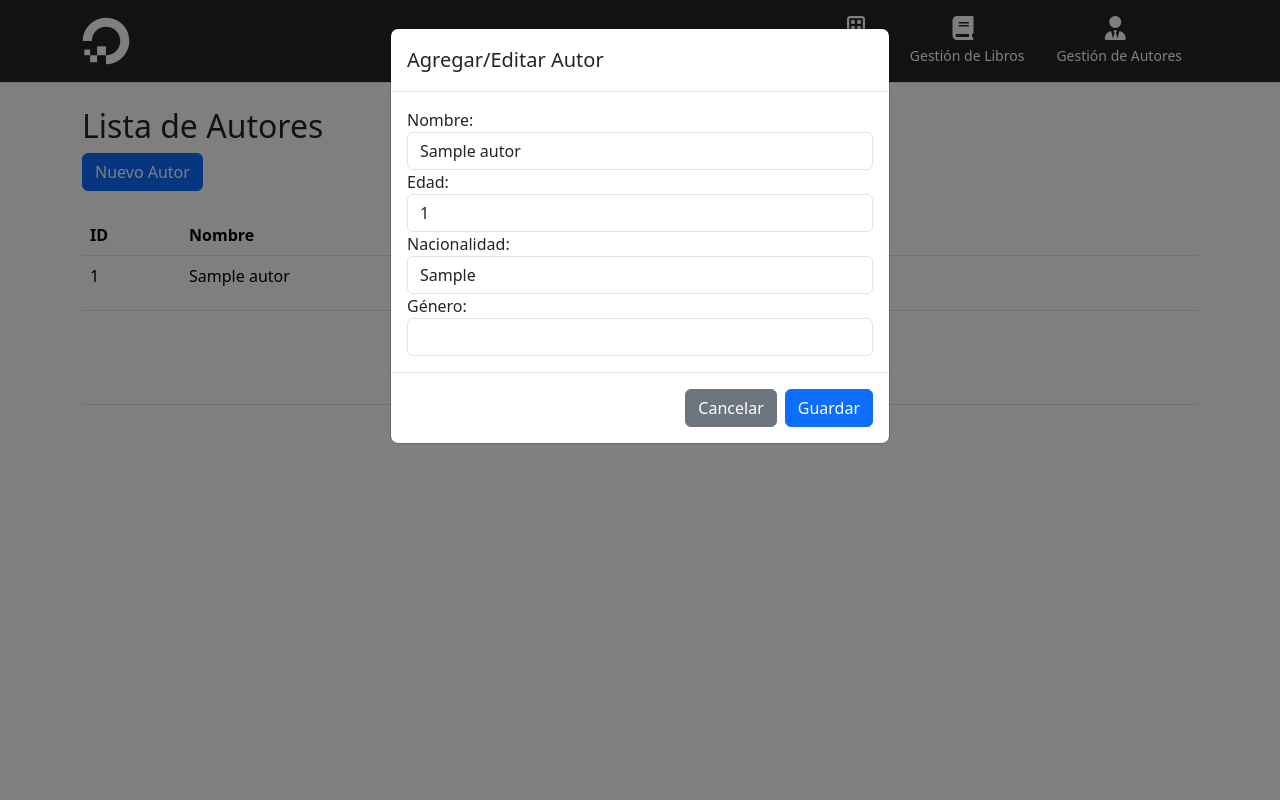
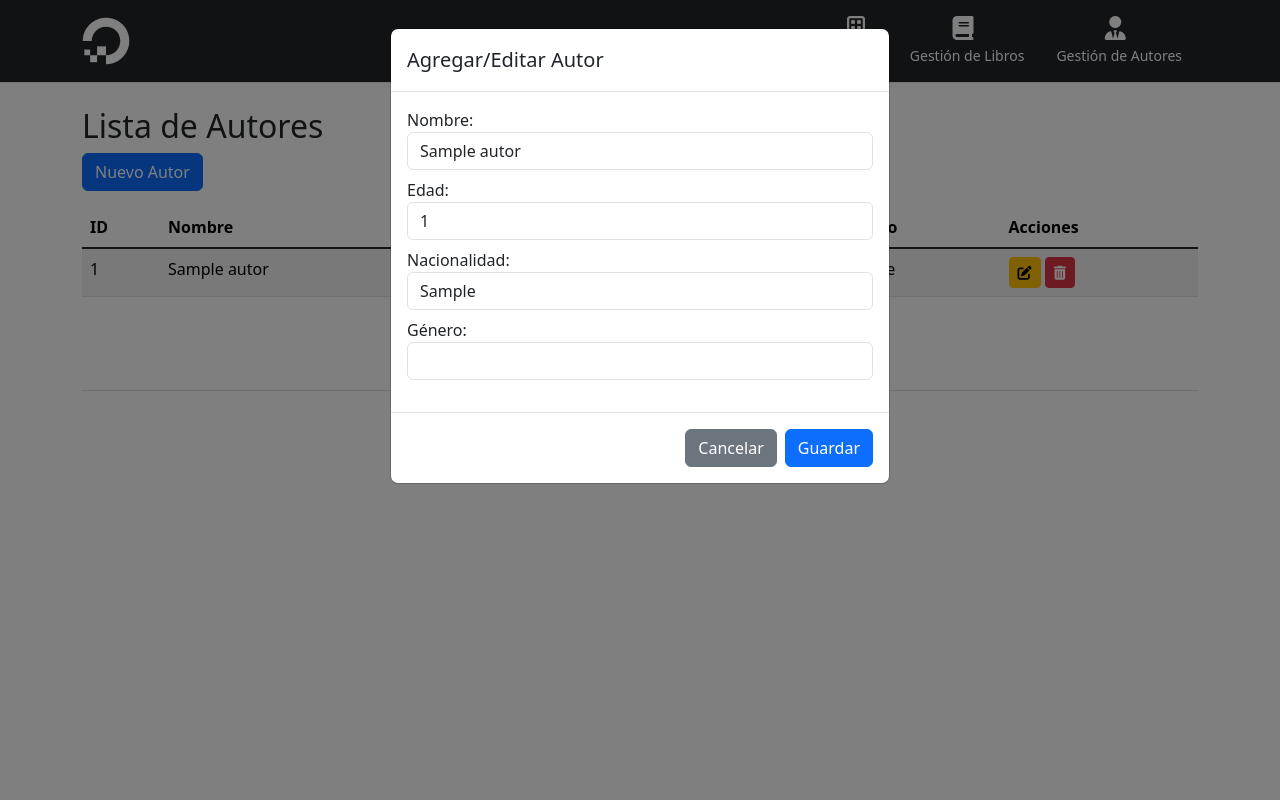
Before and after one commit to maik151/Proyecto_Final_Jimenez_Chiluiza_Loor, a PHP site: page /Proyecto_Final_Jimenez_Chiluiza_Loor/app/views/AutorView.php in a window 1280 px wide, after a click that opens the changed part. Run offline with PHP 8.4, Linux system fonts and the light colour scheme; tables that the repository leaves empty hold one stand-in row (values such as "Sample post"); some libraries are stand-ins or nearby versions.

Commit message:
- se movio el archivo de gestion.php a la carpeta de templates para mejorar la interaccion - se editaron estilos de autorview.php - se valida todo el proceso de CRUD en el contexto de AutorView

```diff
--- a/app/views/AutorView.php
+++ b/app/views/AutorView.php
@@ -22,21 +22,40 @@ $autores = $autorService->getAll();
 
     <div class="container mt-4">
         <h2>Lista de Autores</h2>
-        <button class="btn btn-primary" onclick="abrirModalNuevoAutor()">Nuevo Autor</button>
+        <button class="btn btn-primary mb-3" onclick="abrirModalNuevoAutor()">Nuevo Autor</button>
 
-        <table class="table mt-4">
-            <tr><th>ID</th><th>Nombre</th><th>Edad</th><th>Acciones</th></tr>
+        <table class="table table-striped">
+            <thead class="thead-dark">
+                <tr>
+                    <th>ID</th>
+                    <th>Nombre</th>
+                    <th>Edad</th>
+                    <th>Nacionalidad</th>
+                    <th>Género</th>
+                    <th>Acciones</th>
+                </tr>
+            </thead>
+            <tbody>
                 <?php foreach ($autores as $autor): ?>
                     <tr>
                         <td><?= $autor['id_autor'] ?></td>
                         <td><?= $autor['nombre_autor'] ?></td>
                         <td><?= $autor['edad_autor'] ?></td>
+                        <td><?= $autor['nacionalidad'] ?></td>
+                        <td><?= $autor['genero'] ?></td>
                         <td>
-                        <button class="btn btn-warning" onclick="editarAutor(<?= htmlspecialchars(json_encode($autor)) ?>)">Editar</button>
-                        <button class="btn btn-danger" onclick="eliminarAutor(<?= $autor['id_autor'] ?>)">Eliminar</button>
+                            <!-- Icono de Editar -->
+                            <button class="btn btn-warning btn-sm" onclick="editarAutor(<?= htmlspecialchars(json_encode($autor)) ?>)">
+                                <i class="fas fa-edit"></i> <!-- Font Awesome icon for edit -->
+                            </button>
+                            <!-- Icono de Eliminar -->
+                            <button class="btn btn-danger btn-sm" onclick="eliminarAutor(<?= $autor['id_autor'] ?>)">
+                                <i class="fas fa-trash-alt"></i> <!-- Font Awesome icon for delete -->
+                            </button>
                         </td>
                     </tr>
                 <?php endforeach; ?>
+            </tbody>
         </table>
     </div>
 
@@ -50,13 +69,13 @@ $autores = $autorService->getAll();
                 <div class="modal-body">
                     <input type="hidden" id="id_autor">
                     <label>Nombre:</label>
-                    <input type="text" id="nombre_autor" class="form-control">
+                    <input type="text" id="nombre_autor" class="form-control mb-2">
                     <label>Edad:</label>
-                    <input type="number" id="edad_autor" class="form-control">
+                    <input type="number" id="edad_autor" class="form-control mb-2">
                     <label>Nacionalidad:</label>
-                    <input type="text" id="nacionalidad" class="form-control">
+                    <input type="text" id="nacionalidad" class="form-control mb-2">
                     <label>Género:</label>
-                    <select id="genero" class="form-control">
+                    <select id="genero" class="form-control mb-3">
                         <option value="Masculino">Masculino</option>
                         <option value="Femenino">Femenino</option>
                         <option value="Otro">Otro</option>
@@ -69,7 +88,6 @@ $autores = $autorService->getAll();
             </div>
         </div>
     </div>
-
     <script>
         function abrirModalNuevoAutor() {
             document.getElementById("id_autor").value = "";
@@ -91,11 +109,32 @@ $autores = $autorService->getAll();
 
         function guardarAutor() {
             let id_autor = document.getElementById("id_autor").value;
+            let nombre_autor = document.getElementById("nombre_autor").value.trim();
+            let edad_autor = document.getElementById("edad_autor").value.trim();
+            let nacionalidad = document.getElementById("nacionalidad").value.trim();
+            let genero = document.getElementById("genero").value;
+
+            // Validaciones
+            if (nombre_autor === "") {
+                alert("El nombre del autor no puede estar vacío.");
+                return;
+            }
+
+            if (edad_autor === "" || isNaN(edad_autor) || parseInt(edad_autor) <= 0) {
+                alert("La edad debe ser un número positivo.");
+                return;
+            }
+
+            if (nacionalidad === "") {
+                alert("La nacionalidad no puede estar vacía.");
+                return;
+            }
+
             let autor = {
-                nombre_autor: document.getElementById("nombre_autor").value,
-                edad_autor: document.getElementById("edad_autor").value,
-                nacionalidad: document.getElementById("nacionalidad").value,
-                genero: document.getElementById("genero").value
+                nombre_autor: nombre_autor,
+                edad_autor: edad_autor,
+                nacionalidad: nacionalidad,
+                genero: genero
             };
 
             let url = id_autor ? "/Proyecto_Final_Jimenez_Chiluiza_Loor/public/autores/" + id_autor : "/Proyecto_Final_Jimenez_Chiluiza_Loor/public/autores";
@@ -119,7 +158,7 @@ $autores = $autorService->getAll();
         }
 
         function eliminarAutor(id_autor) {
-            if (confirm("Se eliminaran todos los libros registrados bajo este Autor. ¿Estás seguro de eliminar este Autor?")) {
+            if (confirm("Se eliminarán todos los libros registrados bajo este Autor. ¿Estás seguro de eliminar este Autor?")) {
                 axios.delete(`http://localhost/Proyecto_Final_Jimenez_Chiluiza_Loor/public/autores/${id_autor}`)
                     .then(response => {
                         alert("Autor eliminado");
--- a/public/gestion.php
+++ /dev/null
@@ -1,5 +0,0 @@
-<?php include 'templates/header.php';?>
-
-
-
-<?php include 'templates/footer.php';?>
--- a/public/index.php
+++ b/public/index.php
@@ -6,7 +6,7 @@ header("Access-Control-Allow-Origin: *");
 header("Access-Control-Allow-Methods: GET, POST, PUT, DELETE, OPTIONS");
 header("Access-Control-Allow-Headers: Content-Type, Access-Control-Allow-Headers, Authorization, X-Requested-With");
 
-// Incluir el enrutador y los controladores.
+// // Incluir el enrutador y los controladores.
 require_once __DIR__ . '/../app/core/Router.php';
 require_once __DIR__ . '/../app/controllers/LibroController.php';
 require_once __DIR__ . '/../app/controllers/AutorController.php';
@@ -41,4 +41,7 @@ if ($uri == '') {
 
 // Despachar la petición.
 $router->dispatch($_SERVER['REQUEST_METHOD'], $uri);
+header('Location: /Proyecto_Final_Jimenez_Chiluiza_Loor/public/templates/gestion.php');
+exit(); // Asegura que el código no continúe ejecutándose después de la redirección.
+
 ?>
--- a/public/templates/footer.php
+++ b/public/templates/footer.php
@@ -9,9 +9,9 @@
 <div class="container">
   <footer class="footer-container py-3 my-4">
     <ul class="footer-nav nav justify-content-center border-bottom pb-3 mb-3">
-      <li class="footer-item nav-item"><a href="index.php" class="footer-link nav-link px-2">Inicio</a></li>
-      <li class="footer-item nav-item"><a href="LibroView.php" class="footer-link nav-link px-2">Gestión de Libros</a></li>
-      <li class="footer-item nav-item"><a href="AutorView.php" class="footer-link nav-link px-2">Gestión de Autores</a></li>
+      <li class="footer-item nav-item"><a href="../../public/templates/gestion.php" class="footer-link nav-link px-2">Inicio</a></li>
+      <li class="footer-item nav-item"><a href="../../app/views/LibroView.php" class="footer-link nav-link px-2">Gestión de Libros</a></li>
+      <li class="footer-item nav-item"><a href="../../app/views/AutorView.php" class="footer-link nav-link px-2">Gestión de Autores</a></li>
     </ul>
     <p class="text-center footer-text">© 2024 Sistema de Gestión de Libros</p>
   </footer>
--- a/public/templates/header.php
+++ b/public/templates/header.php
@@ -50,19 +50,19 @@
 
                 <ul class="nav col-12 col-lg-auto my-2 justify-content-center my-md-0 text-small">
                     <li>
-                        <a href="index.php" class="nav-link text-white">
+                        <a href="../../public/templates/gestion.php" class="nav-link text-white">
                             <i class="fa-regular fa-building fa-2x me-2"></i>
                             Inicio
                         </a>
                     </li>
                     <li>
-                        <a href="LibroView.php" class="nav-link text-white">
+                        <a href="../../app/views/LibroView.php" class="nav-link text-white">
                             <i class="fa-solid fa-book fa-2x me-2"></i>
                             Gestión de Libros
                         </a>
                     </li>
                     <li>
-                        <a href="AutorView.php" class="nav-link text-white">
+                        <a href="../../app/views/AutorView.php" class="nav-link text-white">
                         <i class="fa-solid fa-user-tie fa-2x me-2"></i>
                             Gestión de Autores
                         </a>
```
Also changed, not shown: public/templates/gestion.php (added, +22 -0 lines). Lines whose indentation alone changed are shown as unchanged.
